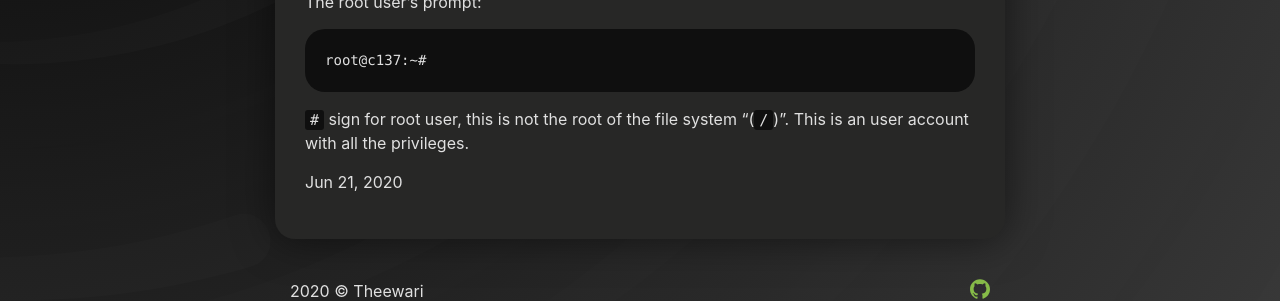
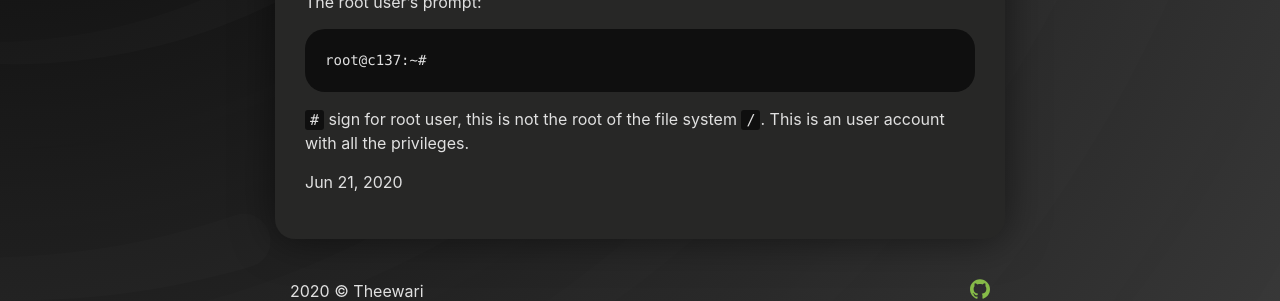
Before and after one commit to theewari/theewari.github.io, a Jekyll site: the page built from _posts/2020-06-21-Linux-prompt.md, in a window 1280 px wide. Shown: the part 523-824 px from the top of the page. Built offline with Jekyll 4.4.1, drawn with Linux system fonts in a browser that asks for light colours.

````diff
--- a/_posts/2020-06-21-Linux-prompt.md
+++ b/_posts/2020-06-21-Linux-prompt.md
@@ -23,4 +23,4 @@ The root user's prompt:
 root@c137:~#
 ```
 
-`#` sign for root user, this is not the root of the file system “(`/`)”. This is an user account with all the privileges.
+`#` sign for root user, this is not the root of the file system `/`. This is an user account with all the privileges.
````
